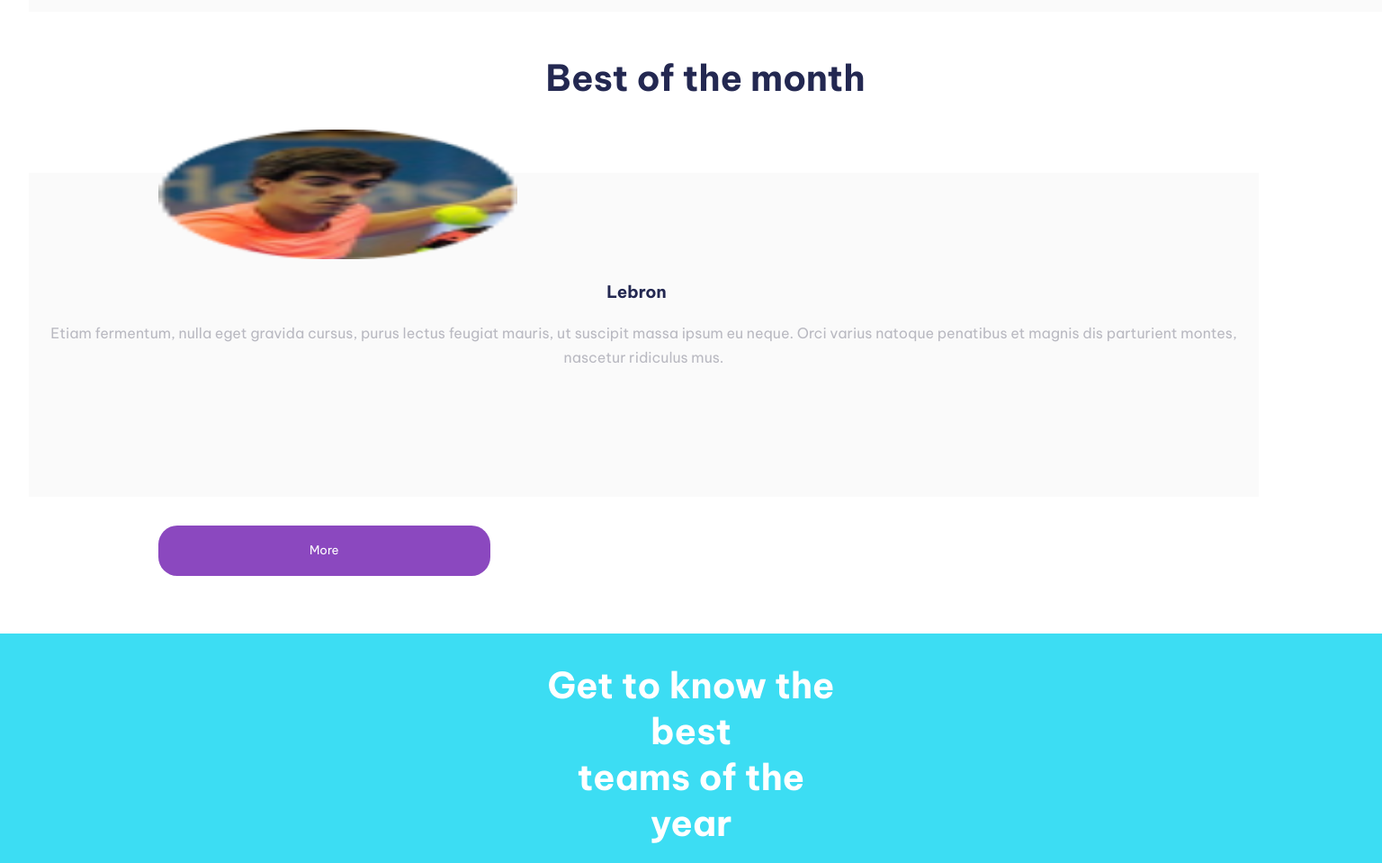
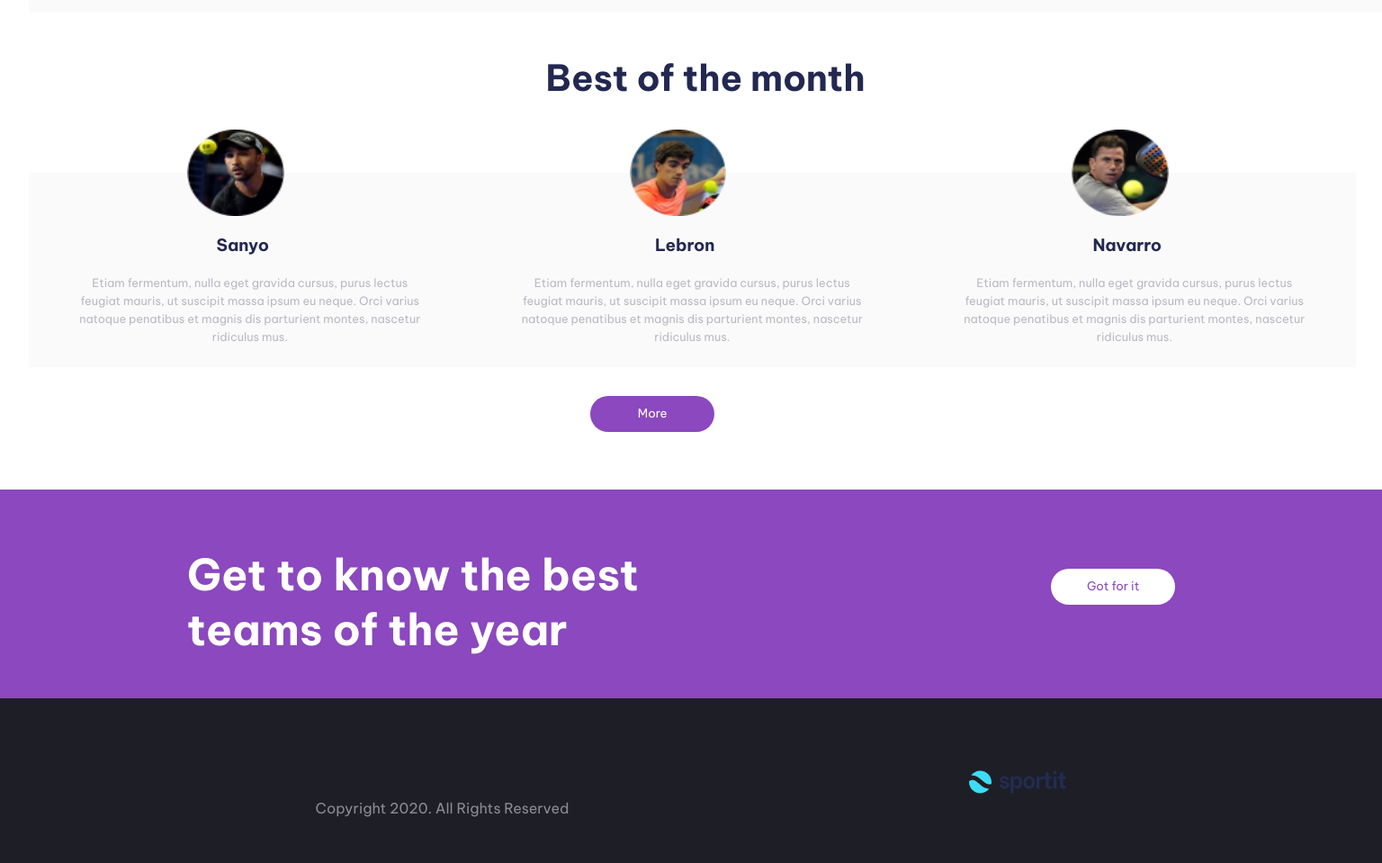
Before and after one commit to ErikaSuesca/Erika-Rios, a plain HTML site: page src/index.html in a window 1536 px wide. Shown: the part 1498-2457 px from the top of the page at 90% size. Drawn offline with Linux system fonts and the light colour scheme.

Commit message:
Inicio a maquetar el footer

```diff
--- a/src/index.html
+++ b/src/index.html
@@ -83,35 +83,39 @@
         </section>
         <section class="info-three">
             <h2>Best of the month</h2>
+            <div class="players">
                 <article class="sanyo">
-                <img src="../imagenes/avatar-sanyo.png" alt="Sanyo">
-                <h3>Sanyo</h3>
-                <p>Etiam fermentum, nulla eget gravida cursus, purus lectus feugiat mauris, ut suscipit massa ipsum eu
-                    neque. Orci varius natoque penatibus et magnis dis parturient montes, nascetur ridiculus mus. </p>
+                    <img class="img-sanyo" src="../imagenes/avatar-sanyo.png" alt="Sanyo">
+                    <h3 class="title-sanyo">Sanyo</h3>
+                    <p class="p-sanyo">Etiam fermentum, nulla eget gravida cursus, purus lectus feugiat mauris, ut
+                        suscipit massa ipsum
+                        eu
+                        neque. Orci varius natoque penatibus et magnis dis parturient montes, nascetur ridiculus mus.
+                    </p>
                 </article>
                 <article class="lebron">
                     <img class="img-lebron" src="../imagenes/avatar.lebron.png" alt="Lebron">
                     <div>
                         <h3 class="title-lebron">Lebron</h3>
                         <p class="p-lebron">Etiam fermentum, nulla eget gravida cursus, purus lectus feugiat mauris, ut
-                        suscipit massa ipsum eu
-                        neque. Orci varius natoque penatibus et magnis dis parturient montes, nascetur ridiculus mus.
+                            suscipit massa ipsum eu neque. Orci varius natoque penatibus et magnis dis parturient
+                            montes, nascetur ridiculus mus.
                         </p>
                     </div>
                 </article>
                 <article class="navarro">
-                <img src="../imagenes/avatar-navarro.png" alt="Navarro">
-                <h3>Navarro</h3>
-                <p>Etiam fermentum, nulla eget gravida cursus, purus lectus feugiat mauris, ut suscipit massa ipsum eu
-                    neque. Orci varius natoque penatibus et magnis dis parturient montes, nascetur ridiculus mus. </p>
+                    <img class="img-navarro" src="../imagenes/avatar-navarro.png" alt="Navarro">
+                    <h3 class="title-navarro">Navarro</h3>
+                    <p class="p-navarro">Etiam fermentum, nulla eget gravida cursus, purus lectus feugiat mauris, ut
+                        suscipit massa ipsum eu neque. Orci varius natoque penatibus et magnis dis parturient montes,
+                        nascetur ridiculus mus.
+                    </p>
                 </article>
+            </div>
             <button>More</button>
         </section>
         <article class="info-four">
-            <h2>Get to know the<br>
-                best<br>
-                teams of the<br>
-                year</h2>
+            <h2>Get to know the best teams of the year</h2>
             <button>Got for it</button>
         </article>
     </main>
--- a/src/style.css
+++ b/src/style.css
@@ -181,28 +181,31 @@ section.info-three button {
 }
 
 .info-four {
+    display: flex;
     background-color: #3cddf3;
     color: white;
     margin-top: 4rem;
     width: 100vw;
-    height: 63vh;
+    height: 70vh;
 }
 
 article.info-four h2 {
     text-align: center;
-    font-size: 2.5rem;
+    font-size: 3rem;
     padding-top: 2rem;
+    padding-left: 5rem;
+    padding-right: 2em;
 }
 
 article.info-four button {
-    margin-top: 2.5rem;
-    margin-left: 11rem;
+    margin-top: 7rem;
+    margin-left: 17rem;
     border: none;
     border-radius: 21px;
-    width: 24vw;
-    height: 7vh;
-    background-color: var(--color-dark-blue);
-    color: white;
+    width: 9vw;
+    height: 5vh;
+    background-color: white;
+    color: var(--color-violet);
 }
 
 footer {
@@ -390,4 +393,99 @@ footer>p {
         color: #B3B2B7;
         margin-top: 1.5rem;
     }
+
+    .players {
+        display: flex;
+        flex-flow: wrap;
+
+    }
+
+    .sanyo,
+    .navarro,
+    .lebron {
+        display: block;
+        position: relative;
+        margin-top: 5rem;
+        background-color: #FAFAFA;
+        width: 32vw;
+        height: 27vh;
+        padding: 0px 32px;
+    }
+
+    .img-lebron,
+    .img-sanyo,
+    .img-navarro {
+        margin-left: 9rem;
+        width: 7vw;
+        height: 12vh;
+        margin-top: -3rem;
+    }
+
+    .title-lebron,
+    .title-sanyo,
+    .title-navarro {
+        text-align: center;
+        margin-right: 1rem;
+        margin-top: 1rem;
+        margin-bottom: 1.3rem;
+        color: var(--color-dark-blue);
+    }
+
+    .p-lebron,
+    .p-sanyo,
+    .p-navarro {
+        margin-left: 1rem;
+        text-align: center;
+        font-size: 0.8rem;
+        line-height: 20px;
+        margin-right: 1rem;
+        color: #B9B9C1;
+    }
+
+    section.info-three button {
+        margin-top: 2rem;
+        margin-left: 39rem;
+        border: none;
+        border-radius: 21px;
+        width: 9vw;
+        height: 5vh;
+        background-color: var(--color-violet);
+        color: white;
+    }
+
+    .info-four {
+        display: flex;
+        background-color: var(--color-violet);
+        height: 29vh;
+    }
+
+    article.info-four h2 {
+        text-align: start;
+        margin-left: 8rem;
+        margin-right: 0rem;
+        font-size: 3rem;
+        width: 50%;
+        margin-top: 2rem;
+    }
+
+    article.info-four button {
+        margin-top: 5.5rem;
+        margin-right: 10rem;
+        border: none;
+        border-radius: 21px;
+        width: 9vw;
+        height: 5vh;
+        background-color: white;
+        color: var(--color-violet);
+    }
+
+    footer {
+        display: flex;
+        flex-direction: row-reverse;
+        flex-wrap: wrap-reverse;
+        align-items: flex-end;
+        align-content: stretch;
+        justify-content: space-around;
+        padding: 5rem 8rem;
+    }
 }
```
Lines whose indentation alone changed are shown as unchanged.
